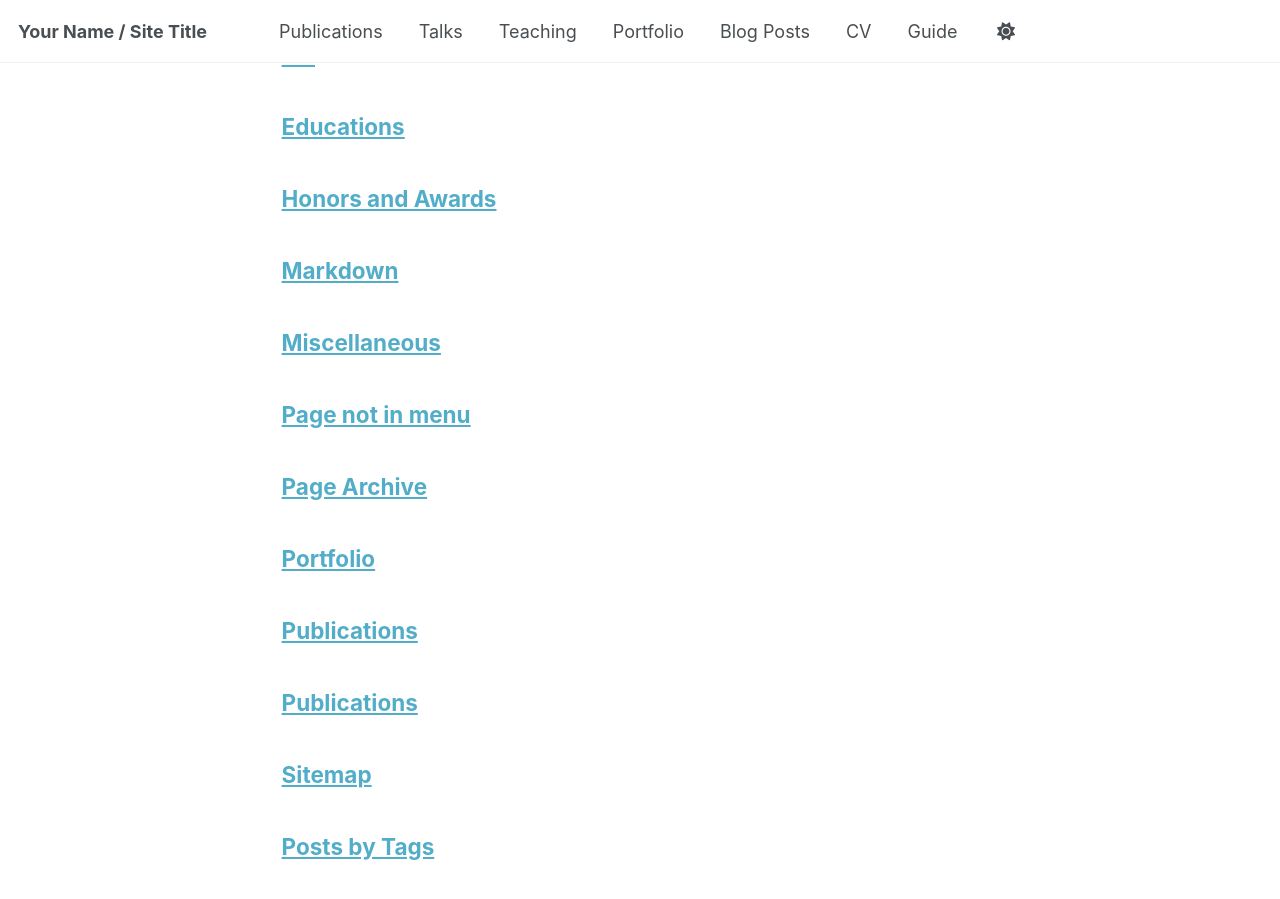
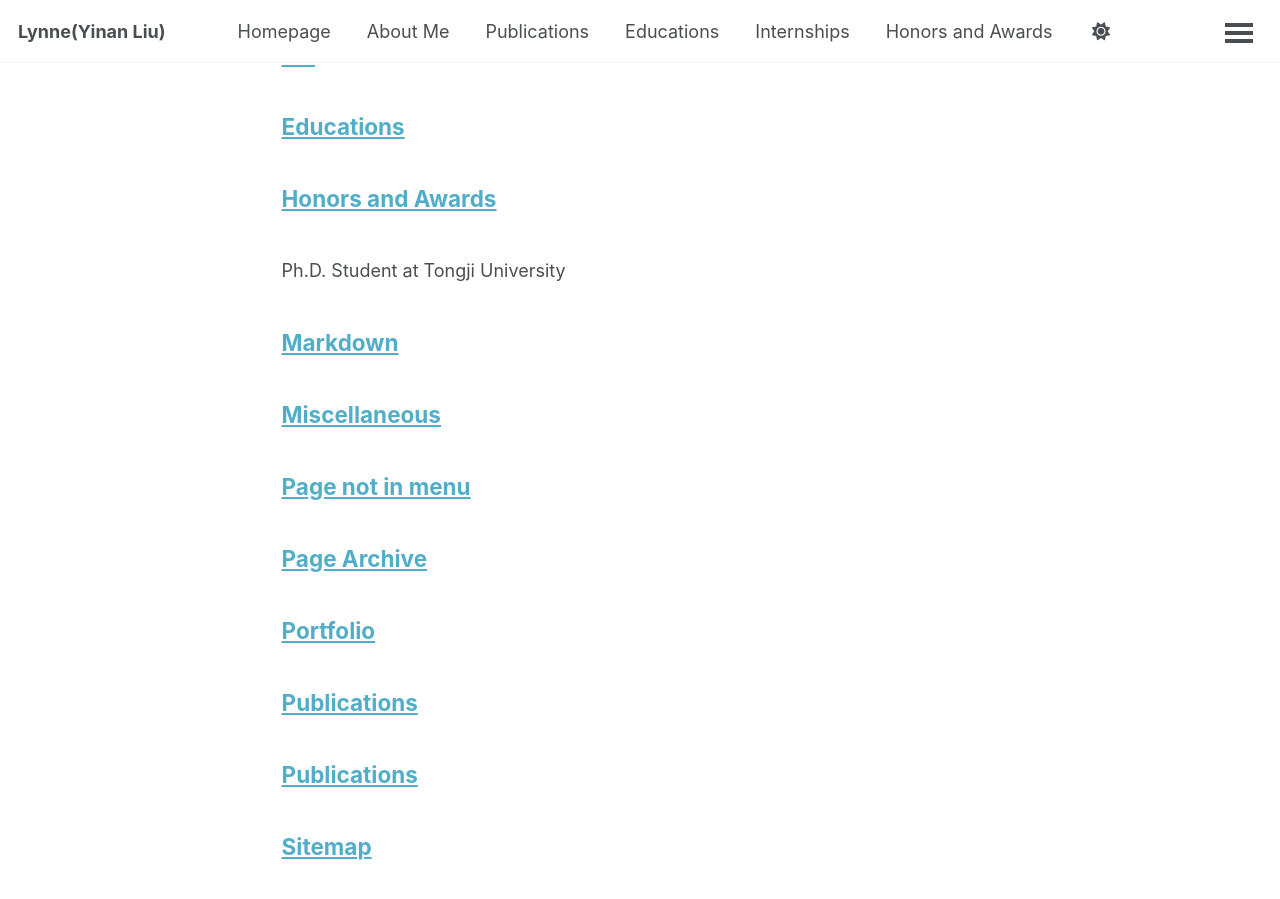
Before and after one commit to yogurt-lyn/yogurt-lyn.github.io, a Jekyll site: the page built from _pages/page-archive.html, in a window 1280 px wide and 900 px high, scrolled down 590 px. Built offline with Jekyll 4.4.1, drawn with Linux system fonts in a browser that asks for light colours; a script bundle is joined from its source files by our own code; library files that are not in the unit come from our copies.

Commit message:
chore: update site config and homepage

```diff
--- a/_config.yml
+++ b/_config.yml
@@ -9,14 +9,14 @@
 # Basic Site Settings
 locale                   : "Shanghai"
 site_theme               : "default" # The available themes options are "default", "air", "sunrise", "mint", "dirt" and "contrast"
-title                    : "Your Name / Site Title"
+title                    : "Lynne(Yinan Liu)"
 title_separator          : "-"
 name                     : &name "Yinan Liu"
 description              : &description "Your Name's academic portfolio"   # Update this with a general description of your site, this is the default if not overridden by a page
-url                      : https://academicpages.github.io # The base hostname & protocol for your site e.g. "https://[your GitHub username].github.io",
+url                      : https://yogurt-lyn.github.io # The base hostname & protocol for your site e.g. "https://[your GitHub username].github.io",
                                                            # or if you already have some other page hosted on Github then use "https://[your GitHub username].github.io/[Your Repo Name]"
 baseurl                  : "" # the subpath of your site, e.g. "/blog"
-repository               : "academicpages/academicpages.github.io"
+repository               : "yogurt-lyn/yogurt-lyn.github.io"
 
 # Site Author - The following control what appear as part of the author content on the side bar.
 #               If a field is blank the icon and link will not appear, otherwise it will be shown.
--- a/_data/navigation.yml
+++ b/_data/navigation.yml
@@ -8,26 +8,23 @@
 #      Markdown formatted page while the second is generated using JSON.
 
 main:
+  - title: "Homepage"
+    url: /
+
+  - title: "About Me"
+    url: /about/
+
   - title: "Publications"
     url: /publications/
 
-  - title: "Talks"
-    url: /talks/
+  - title: "Educations"
+    url: /educations/
 
-  - title: "Teaching"
-    url: /teaching/
+  - title: "Internships"
+    url: /internships/
 
-  - title: "Portfolio"
-    url: /portfolio/
+  - title: "Honors and Awards"
+    url: /honors/
 
-  - title: "Blog Posts"
-    url: /year-archive/
-
-  - title: "CV"
-    url: /cv/
-
-  # - title: "CV"
-  #   url: /cv-json/
-
-  - title: "Guide"
-    url: /markdown/
+  - title: "Miscellaneous"
+    url: /miscellaneous/
```
Also changed, not shown: index.md (added, +24 -0 lines).
